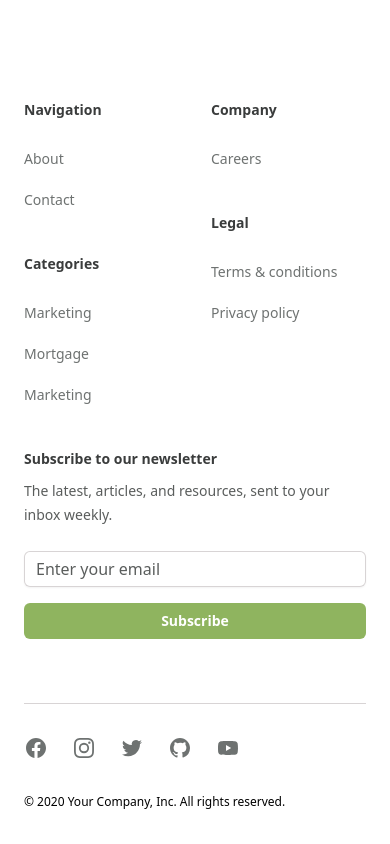
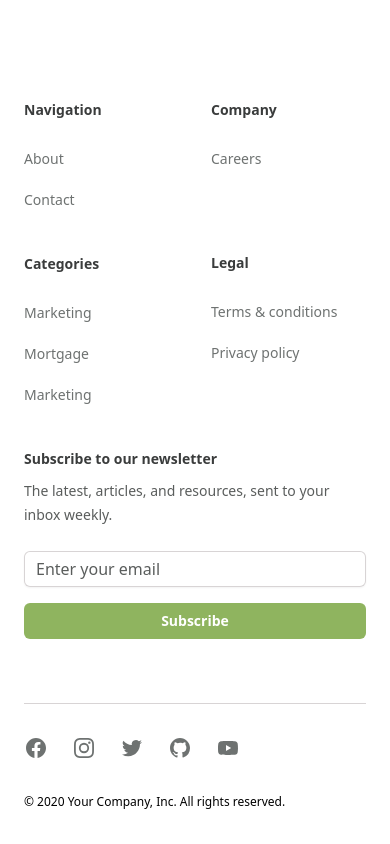
Before and after one commit to simonbeirouti/mortgage.fishing-og, a Next.js app: page / in a window 390 px wide. Shown: the part 5283-6127 px from the top of the page. Built offline with nearby package versions, Linux system fonts and the light colour scheme.

Commit message:
add spacing to legal title

```diff
--- a/src/components/ui/Footer.jsx
+++ b/src/components/ui/Footer.jsx
@@ -64,7 +64,7 @@ export default function Footer() {
                   ))}
                 </ul>
               </div>
-              <div className="mt-10 md:mt-0">
+              <div className="mt-20 md:mt-0">
                 <h3 className="text-sm font-semibold leading-6 text-gray-900">
                   Legal
                 </h3>
```
